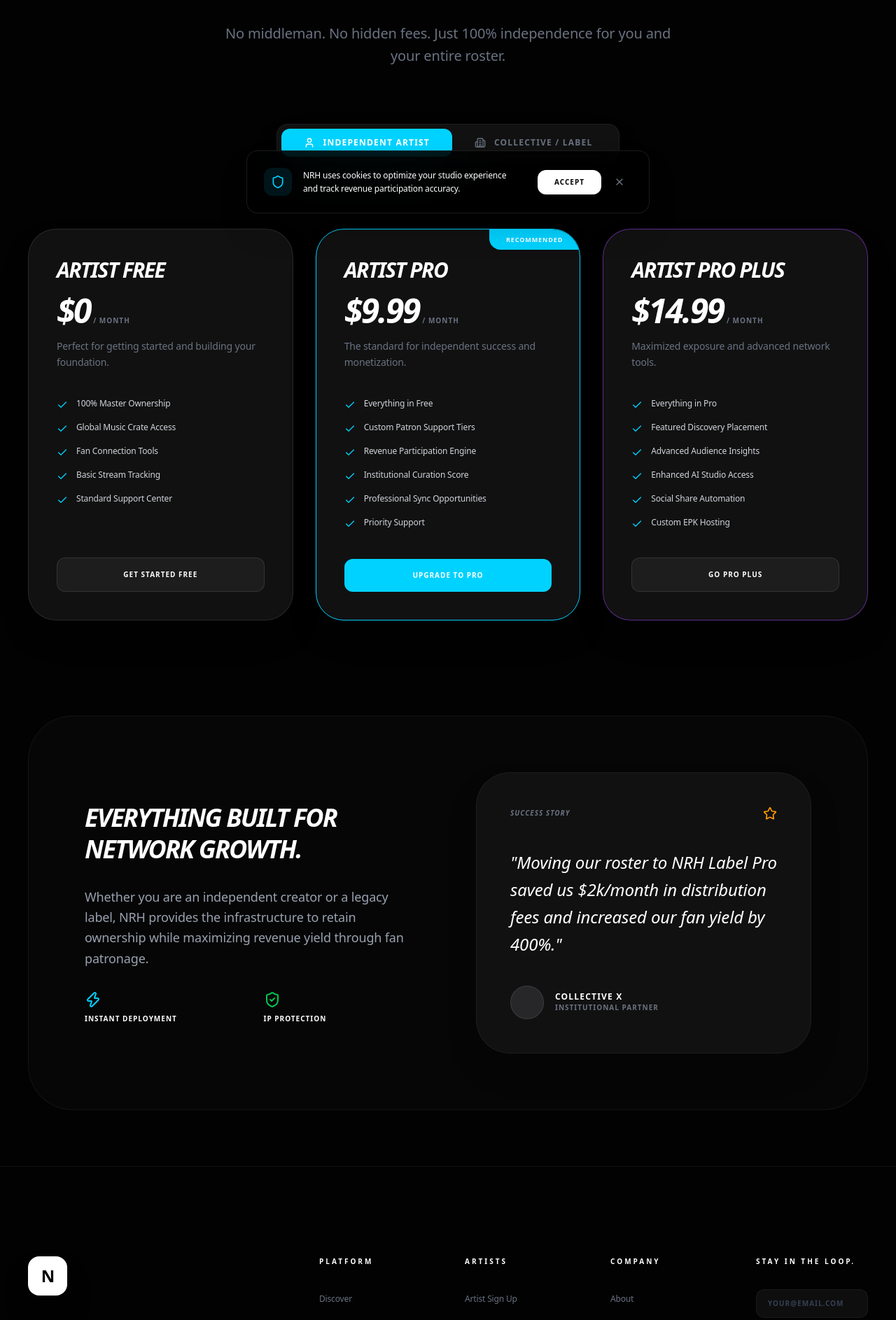
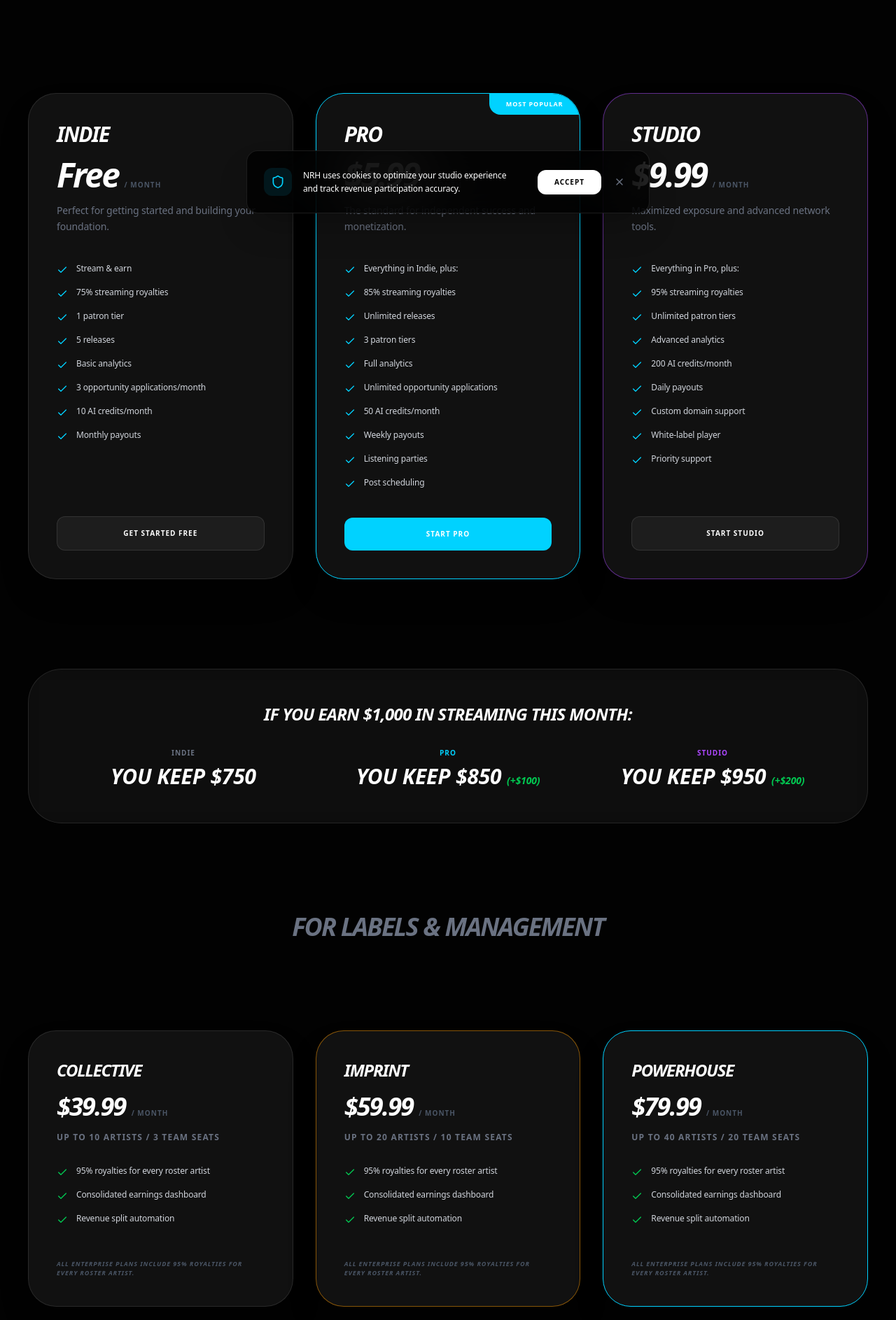
Before and after one commit to joejackson80-dot/newreleasehub, a Next.js app in the folder apps/web/: page /pricing in a window 1280 px wide. Shown: the part 463-2350 px from the top of the page at 70% size. Built offline with nearby package versions, Linux system fonts and the light colour scheme.

Commit message:
fix: pricing page — correct tiers and prices

```diff
--- a/apps/web/src/app/pricing/page.tsx
+++ b/apps/web/src/app/pricing/page.tsx
@@ -1,177 +1,155 @@
 'use client';
 import React, { useState } from 'react';
-import { motion, AnimatePresence } from 'framer-motion';
-import { Check, ShieldCheck, Zap, Award, Globe, Music, ArrowRight, Star, Heart, Building2, User } from 'lucide-react';
+import { motion } from 'framer-motion';
+import { Check, Star, Users, Building2, User, HelpCircle, ArrowRight } from 'lucide-react';
 import Link from 'next/link';
 
-const ARTIST_TIERS = [
+const ARTIST_PLANS = [
   {
-    name: 'Artist Free',
-    price: '0',
+    name: 'INDIE',
+    price: 'Free',
+    royalty: '75%',
     description: 'Perfect for getting started and building your foundation.',
     features: [
-      '100% Master Ownership',
-      'Global Music Crate Access',
-      'Fan Connection Tools',
-      'Basic Stream Tracking',
-      'Standard Support Center'
+      'Stream & earn',
+      '75% streaming royalties',
+      '1 patron tier',
+      '5 releases',
+      'Basic analytics',
+      '3 opportunity applications/month',
+      '10 AI credits/month',
+      'Monthly payouts'
     ],
     buttonText: 'Get Started Free',
+    href: '/studio/login',
     color: 'border-white/10'
   },
   {
-    name: 'Artist Pro',
-    price: '9.99',
+    name: 'PRO',
+    price: '$5.99',
+    royalty: '85%',
+    popular: true,
     description: 'The standard for independent success and monetization.',
     features: [
-      'Everything in Free',
-      'Custom Patron Support Tiers',
-      'Revenue Participation Engine',
-      'Institutional Curation Score',
-      'Professional Sync Opportunities',
-      'Priority Support'
+      'Everything in Indie, plus:',
+      '85% streaming royalties',
+      'Unlimited releases',
+      '3 patron tiers',
+      'Full analytics',
+      'Unlimited opportunity applications',
+      '50 AI credits/month',
+      'Weekly payouts',
+      'Listening parties',
+      'Post scheduling'
     ],
-    buttonText: 'Upgrade to Pro',
-    popular: true,
+    buttonText: 'Start Pro',
+    href: '/studio/login', // Ideally a stripe checkout link
     color: 'border-[#00D2FF]'
   },
   {
-    name: 'Artist Pro Plus',
-    price: '14.99',
+    name: 'STUDIO',
+    price: '$9.99',
+    royalty: '95%',
     description: 'Maximized exposure and advanced network tools.',
     features: [
-      'Everything in Pro',
-      'Featured Discovery Placement',
-      'Advanced Audience Insights',
-      'Enhanced AI Studio Access',
-      'Social Share Automation',
-      'Custom EPK Hosting'
+      'Everything in Pro, plus:',
+      '95% streaming royalties',
+      'Unlimited patron tiers',
+      'Advanced analytics',
+      '200 AI credits/month',
+      'Daily payouts',
+      'Custom domain support',
+      'White-label player',
+      'Priority support'
     ],
-    buttonText: 'Go Pro Plus',
+    buttonText: 'Start Studio',
+    href: '/studio/login', // Ideally a stripe checkout link
     color: 'border-purple-500/50'
   }
 ];
 
-const LABEL_TIERS = [
+const ENTERPRISE_PLANS = [
   {
-    name: 'Label Basic',
-    price: '59.99',
-    description: 'Scale your roster with institutional grade tools.',
+    name: 'COLLECTIVE',
+    price: '$39.99',
+    description: 'Up to 10 artists / 3 team seats',
     features: [
-      'Manage 10 Artist Pro Plus Accounts',
-      'Centralized Royalty Dashboard',
-      'Advanced Roster Analytics',
-      'Label-Wide Sync Opportunities',
-      'Institutional Verified Status',
-      'Dedicated Account Manager'
+      '95% royalties for every roster artist',
+      'Consolidated earnings dashboard',
+      'Revenue split automation'
     ],
-    buttonText: 'Start Label Basic',
     color: 'border-white/10'
   },
   {
-    name: 'Label Pro',
-    price: '79.99',
-    description: 'The ultimate powerhouse for growing collectives.',
+    name: 'IMPRINT',
+    price: '$59.99',
+    description: 'Up to 20 artists / 10 team seats',
     features: [
-      'Manage 20 Artist Pro Plus Accounts',
-      'White-label Management Portal',
-      'Priority Roster Discovery',
-      'Direct Sync Agent Access',
-      'Advanced API Integration',
-      'Unlimited Support'
+      '95% royalties for every roster artist',
+      'Consolidated earnings dashboard',
+      'Revenue split automation'
     ],
-    buttonText: 'Go Label Pro',
-    popular: true,
     color: 'border-amber-500/50'
   },
   {
-    name: 'Label Enterprise',
-    price: '99.99',
-    description: 'Elite infrastructure for major institutional operations.',
+    name: 'POWERHOUSE',
+    price: '$79.99',
+    description: 'Up to 40 artists / 20 team seats',
     features: [
-      'Manage 40 Artist Pro Plus Accounts',
-      'Custom White-label Domains',
-      'Institutional Data Feed',
-      'Bulk Rights Management',
-      'Premium Sync Placement Priority',
-      '24/7 Dedicated Concierge'
+      '95% royalties for every roster artist',
+      'Consolidated earnings dashboard',
+      'Revenue split automation'
     ],
-    buttonText: 'Contact Enterprise',
     color: 'border-[#00D2FF]'
   }
 ];
 
+const FAQS = [
+  {
+    q: 'Can I change plans anytime?',
+    a: 'Yes. Upgrade or downgrade at any time.'
+  },
+  {
+    q: 'What happens to my music if I downgrade?',
+    a: 'Your music and fans are always yours.'
+  },
+  {
+    q: 'Do you take a cut of patron income?',
+    a: 'No. Patron subscriptions go directly to you via Stripe.'
+  },
+  {
+    q: 'Is there a free trial?',
+    a: 'Your first 1,000 artists get Pro free for 12 months. After that, Indie is free forever.'
+  }
+];
+
 export default function PricingPage() {
-  const [activeTab, setActiveTab] = useState<'artist' | 'label'>('artist');
-
   return (
-    <div className="min-h-screen bg-[#020202] text-white pt-12 pb-20 px-4 md:px-10">
-      <div className="max-w-7xl mx-auto space-y-24">
+    <div className="min-h-screen bg-[#020202] text-white pt-24 pb-32 px-6 md:px-10">
+      <div className="max-w-7xl mx-auto space-y-32">
 
         {/* HEADER */}
-        <section className="text-center space-y-12">
-           <div className="space-y-6">
-              <motion.div
-                initial={{ opacity: 0, y: 20 }}
-                animate={{ opacity: 1, y: 0 }}
-                className="inline-flex items-center space-x-3 bg-white/5 border border-white/10 px-4 py-2 rounded-full backdrop-blur-md"
-              >
-                 <Award className="w-4 h-4 text-[#00D2FF]" />
-                 <span className="text-[10px] font-bold uppercase tracking-[0.3em] text-gray-400">Institutional Ownership Plans</span>
-              </motion.div>
-              <h1 className="text-7xl md:text-9xl font-bold tracking-tighter leading-[0.8] italic uppercase">
-                 Scale Your<br />
-                 <span className="text-transparent bg-clip-text bg-gradient-to-r from-white to-gray-500">Network.</span>
-              </h1>
-           </div>
-           <p className="text-xl text-gray-500 max-w-2xl mx-auto font-medium leading-relaxed">
-              No middleman. No hidden fees. Just 100% independence for you and your entire roster.
-           </p>
-
-           {/* TOGGLE */}
-           <div className="flex justify-center pt-8">
-              <div className="bg-[#111] p-1.5 rounded-2xl border border-white/5 flex items-center shadow-2xl">
-                 <button
-                   onClick={() => setActiveTab('artist')}
-                   className={`flex items-center space-x-3 px-8 py-3 rounded-xl text-xs font-bold uppercase tracking-widest transition-all ${activeTab === 'artist' ? 'bg-[#00D2FF] text-white' : 'text-gray-500 hover:text-white'}`}
-                 >
-                    <User className="w-4 h-4" />
-                    <span>Independent Artist</span>
-                 </button>
-                 <button
-                   onClick={() => setActiveTab('label')}
-                   className={`flex items-center space-x-3 px-8 py-3 rounded-xl text-xs font-bold uppercase tracking-widest transition-all ${activeTab === 'label' ? 'bg-[#00D2FF] text-white' : 'text-gray-500 hover:text-white'}`}
-                 >
-                    <Building2 className="w-4 h-4" />
-                    <span>Collective / Label</span>
-                 </button>
-              </div>
+        <section className="text-center space-y-8">
+           <div className="space-y-4">
+              <h1 className="text-6xl md:text-8xl font-bold tracking-tighter italic uppercase">Simple pricing.<br /><span className="text-[#00D2FF]">Serious payouts.</span></h1>
+              <p className="text-xl text-gray-500 font-medium uppercase tracking-widest italic">Start free. Upgrade when your music is ready to grow.</p>
            </div>
         </section>
 
-        {/* PRICING CARDS */}
-        <div className="relative min-h-[600px]">
-           <AnimatePresence mode="wait">
-              {activeTab === 'artist' ? (
-                <motion.section
-                  key="artist"
-                  initial={{ opacity: 0, x: -20 }}
-                  animate={{ opacity: 1, x: 0 }}
-                  exit={{ opacity: 0, x: 20 }}
-                  className="grid grid-cols-1 md:grid-cols-3 gap-8"
-                >
-                  {ARTIST_TIERS.map((tier) => (
+        {/* ARTIST TIERS */}
+        <div className="grid grid-cols-1 md:grid-cols-3 gap-8">
+          {ARTIST_PLANS.map((tier) => (
             <div key={tier.name} className={`bg-[#111] border ${tier.color} rounded-[2.5rem] p-10 flex flex-col space-y-10 relative overflow-hidden group hover:bg-white/[0.02] transition-all duration-500 shadow-2xl`}>
               {tier.popular && (
                 <div className="absolute top-0 right-0 bg-[#00D2FF] text-white text-[9px] font-bold uppercase tracking-widest px-6 py-2 rounded-bl-2xl">
-                          Recommended
+                  Most Popular
                 </div>
               )}
               <div className="space-y-4">
                 <h3 className="text-3xl font-bold uppercase tracking-tighter italic">{tier.name}</h3>
-                        <div className="flex items-baseline space-x-1">
-                          <span className="text-5xl font-bold tracking-tighter italic">${tier.price}</span>
-                          <span className="text-gray-500 text-[10px] font-bold uppercase tracking-widest">/ Month</span>
+                <div className="flex items-baseline space-x-2">
+                  <span className="text-5xl font-bold tracking-tighter italic text-white">{tier.price}</span>
+                  <span className="text-gray-600 text-[10px] font-bold uppercase tracking-widest">/ Month</span>
                 </div>
                 <p className="text-gray-500 text-sm font-medium leading-relaxed">{tier.description}</p>
               </div>
@@ -183,89 +161,78 @@ export default function PricingPage() {
                   </li>
                 ))}
               </ul>
-                      <Link href="/studio/login" className={`block w-full py-4 rounded-xl font-bold text-[10px] uppercase tracking-widest text-center transition-all ${tier.popular ? 'bg-[#00D2FF] text-white hover:bg-[#00B8E0]' : 'bg-white/5 border border-white/10 text-white hover:bg-white hover:text-black'}`}>
+              <Link href={tier.href} className={`block w-full py-4 rounded-xl font-bold text-[10px] uppercase tracking-widest text-center transition-all ${tier.popular ? 'bg-[#00D2FF] text-white hover:bg-[#00B8E0]' : 'bg-white/5 border border-white/10 text-white hover:bg-white hover:text-black'}`}>
                 {tier.buttonText}
               </Link>
             </div>
           ))}
-                </motion.section>
-              ) : (
-                <motion.section
-                  key="label"
-                  initial={{ opacity: 0, x: 20 }}
-                  animate={{ opacity: 1, x: 0 }}
-                  exit={{ opacity: 0, x: -20 }}
-                  className="grid grid-cols-1 md:grid-cols-3 gap-8"
-                >
-                   {LABEL_TIERS.map((tier) => (
-                    <div key={tier.name} className={`bg-[#111] border ${tier.color} rounded-[3rem] p-12 lg:p-16 flex flex-col space-y-12 relative overflow-hidden group hover:bg-white/[0.02] transition-all duration-500 shadow-2xl`}>
-                      {tier.popular && (
-                        <div className="absolute top-0 right-0 bg-[#00D2FF] text-white text-[10px] font-bold uppercase tracking-widest px-8 py-3 rounded-bl-3xl">
-                          Best Value
         </div>
-                      )}
-                      <div className="space-y-6">
-                        <h3 className="text-4xl font-bold uppercase tracking-tighter italic">{tier.name}</h3>
+
+        {/* EARNINGS COMPARISON */}
+        <section className="bg-white/5 border border-white/10 rounded-[3rem] p-12 text-center space-y-8 backdrop-blur-xl">
+           <h3 className="text-2xl font-bold italic uppercase tracking-tight">If you earn $1,000 in streaming this month:</h3>
+           <div className="grid grid-cols-1 md:grid-cols-3 gap-8">
+              <div className="space-y-2">
+                 <p className="text-gray-500 text-[10px] font-bold uppercase tracking-widest">Indie</p>
+                 <p className="text-3xl font-bold text-white uppercase italic">You keep $750</p>
+              </div>
+              <div className="space-y-2">
+                 <p className="text-[#00D2FF] text-[10px] font-bold uppercase tracking-widest">Pro</p>
+                 <p className="text-3xl font-bold text-white uppercase italic">You keep $850 <span className="text-green-500 text-sm">(+$100)</span></p>
+              </div>
+              <div className="space-y-2">
+                 <p className="text-purple-500 text-[10px] font-bold uppercase tracking-widest">Studio</p>
+                 <p className="text-3xl font-bold text-white uppercase italic">You keep $950 <span className="text-green-500 text-sm">(+$200)</span></p>
+              </div>
+           </div>
+        </section>
+
+        <div className="text-center">
+           <h2 className="text-4xl font-bold uppercase italic tracking-tighter text-gray-500">For Labels & Management</h2>
+        </div>
+
+        {/* ENTERPRISE TIERS */}
+        <div className="grid grid-cols-1 md:grid-cols-3 gap-8">
+          {ENTERPRISE_PLANS.map((tier) => (
+            <div key={tier.name} className={`bg-[#111] border ${tier.color} rounded-[2.5rem] p-10 flex flex-col space-y-8 group hover:bg-white/[0.02] transition-all duration-500 shadow-2xl`}>
+              <div className="space-y-4">
+                <h3 className="text-2xl font-bold uppercase tracking-tighter italic">{tier.name}</h3>
                 <div className="flex items-baseline space-x-2">
-                          <span className="text-7xl font-bold tracking-tighter italic">${tier.price}</span>
-                          <span className="text-gray-500 text-xs font-bold uppercase tracking-widest">/ Month</span>
+                  <span className="text-4xl font-bold tracking-tighter italic text-white">{tier.price}</span>
+                  <span className="text-gray-600 text-[10px] font-bold uppercase tracking-widest">/ Month</span>
                 </div>
-                        <p className="text-gray-400 text-lg font-medium leading-relaxed">{tier.description}</p>
+                <p className="text-gray-500 text-xs font-bold uppercase tracking-widest">{tier.description}</p>
               </div>
-                      <ul className="flex-1 space-y-5">
+              <ul className="space-y-4">
                 {tier.features.map((feat, i) => (
-                          <li key={i} className="flex items-start space-x-4 text-sm font-medium">
-                            <Check className="w-5 h-5 text-green-500 shrink-0 mt-0.5" />
+                  <li key={i} className="flex items-start space-x-3 text-xs font-medium">
+                    <Check className="w-4 h-4 text-green-500 shrink-0 mt-0.5" />
                     <span className="text-gray-300">{feat}</span>
                   </li>
                 ))}
               </ul>
-                      <Link href="/studio/login" className={`block w-full py-6 rounded-2xl font-bold text-xs uppercase tracking-[0.2em] text-center transition-all ${tier.popular ? 'bg-[#00D2FF] text-white hover:bg-[#00B8E0]' : 'bg-white text-black hover:bg-gray-200'}`}>
-                        {tier.buttonText}
-                      </Link>
+              <div className="pt-4">
+                <p className="text-[9px] font-bold text-gray-600 uppercase tracking-widest italic">All enterprise plans include 95% royalties for every roster artist.</p>
+              </div>
             </div>
           ))}
-                </motion.section>
-              )}
-           </AnimatePresence>
         </div>
 
-        {/* REVENUE SHARE FOOTER */}
-        <section className="bg-white/[0.02] border border-white/5 rounded-[4rem] p-12 lg:p-20 grid grid-cols-1 lg:grid-cols-2 gap-20 items-center">
-           <div className="space-y-8">
-              <h2 className="text-4xl font-bold uppercase tracking-tighter italic leading-tight">Everything built for<br />Network Growth.</h2>
-              <p className="text-gray-400 leading-relaxed font-medium text-lg">
-                 Whether you are an independent creator or a legacy label, NRH provides the infrastructure to retain ownership while maximizing revenue yield through fan patronage.
-              </p>
-              <div className="grid grid-cols-2 gap-8">
-                 <div className="space-y-2">
-                    <Zap className="w-6 h-6 text-[#00D2FF]" />
-                    <p className="text-[10px] font-bold uppercase tracking-widest text-white">Instant Deployment</p>
+        {/* FAQ SECTION */}
+        <section className="space-y-16">
+           <div className="text-center">
+              <h2 className="text-4xl font-bold italic uppercase tracking-tighter">Common Questions.</h2>
            </div>
-                 <div className="space-y-2">
-                    <ShieldCheck className="w-6 h-6 text-green-500" />
-                    <p className="text-[10px] font-bold uppercase tracking-widest text-white">IP Protection</p>
+           <div className="grid grid-cols-1 md:grid-cols-2 gap-12 max-w-5xl mx-auto">
+              {FAQS.map((faq, i) => (
+                <div key={i} className="space-y-4">
+                   <h4 className="text-sm font-bold uppercase tracking-widest flex items-center gap-3">
+                      <HelpCircle className="w-4 h-4 text-[#00D2FF]" />
+                      {faq.q}
+                   </h4>
+                   <p className="text-gray-500 text-sm leading-relaxed font-medium">{faq.a}</p>
                 </div>
-              </div>
-           </div>
-           <div className="relative group">
-              <div className="absolute -inset-4 bg-gradient-to-r from-[#00D2FF]/20 to-purple-500/20 rounded-[3rem] blur-3xl opacity-0 group-hover:opacity-100 transition-opacity duration-700"></div>
-              <div className="relative bg-[#111] p-12 rounded-[3rem] border border-white/5 space-y-10 shadow-2xl">
-                 <div className="flex justify-between items-center">
-                    <p className="text-[10px] font-bold text-gray-500 uppercase tracking-widest italic">Success Story</p>
-                    <Star className="w-5 h-5 text-amber-500" />
-                 </div>
-                 <p className="text-2xl font-medium italic text-white leading-relaxed">
-                    "Moving our roster to NRH Label Pro saved us $2k/month in distribution fees and increased our fan yield by 400%."
-                 </p>
-                 <div className="flex items-center space-x-4">
-                    <div className="w-12 h-12 rounded-full bg-zinc-800 border border-white/10"></div>
-                    <div>
-                       <p className="text-xs font-bold uppercase tracking-widest">Collective X</p>
-                       <p className="text-[10px] text-gray-500 font-bold uppercase tracking-widest">Institutional Partner</p>
-                    </div>
-                 </div>
-              </div>
+              ))}
            </div>
         </section>
 
--- /dev/null
+++ b/apps/web/src/lib/pricing/constants.ts
@@ -0,0 +1,37 @@
+/**
+ * New Release Hub Pricing Constants
+ * Prices in cents (USD)
+ */
+
+export const ARTIST_PLANS = {
+  INDIE: {
+    price: 0,
+    royaltySplit: 75,
+  },
+  PRO: {
+    price: 599,
+    royaltySplit: 85,
+  },
+  STUDIO: {
+    price: 999,
+    royaltySplit: 95,
+  }
+}
+
+export const ENTERPRISE_PLANS = {
+  COLLECTIVE: {
+    price: 3999,
+    artists: 10,
+    seats: 3,
+  },
+  IMPRINT: {
+    price: 5999,
+    artists: 20,
+    seats: 10,
+  },
+  POWERHOUSE: {
+    price: 7999,
+    artists: 40,
+    seats: 20,
+  }
+}
```
Lines whose indentation alone changed are shown as unchanged.
